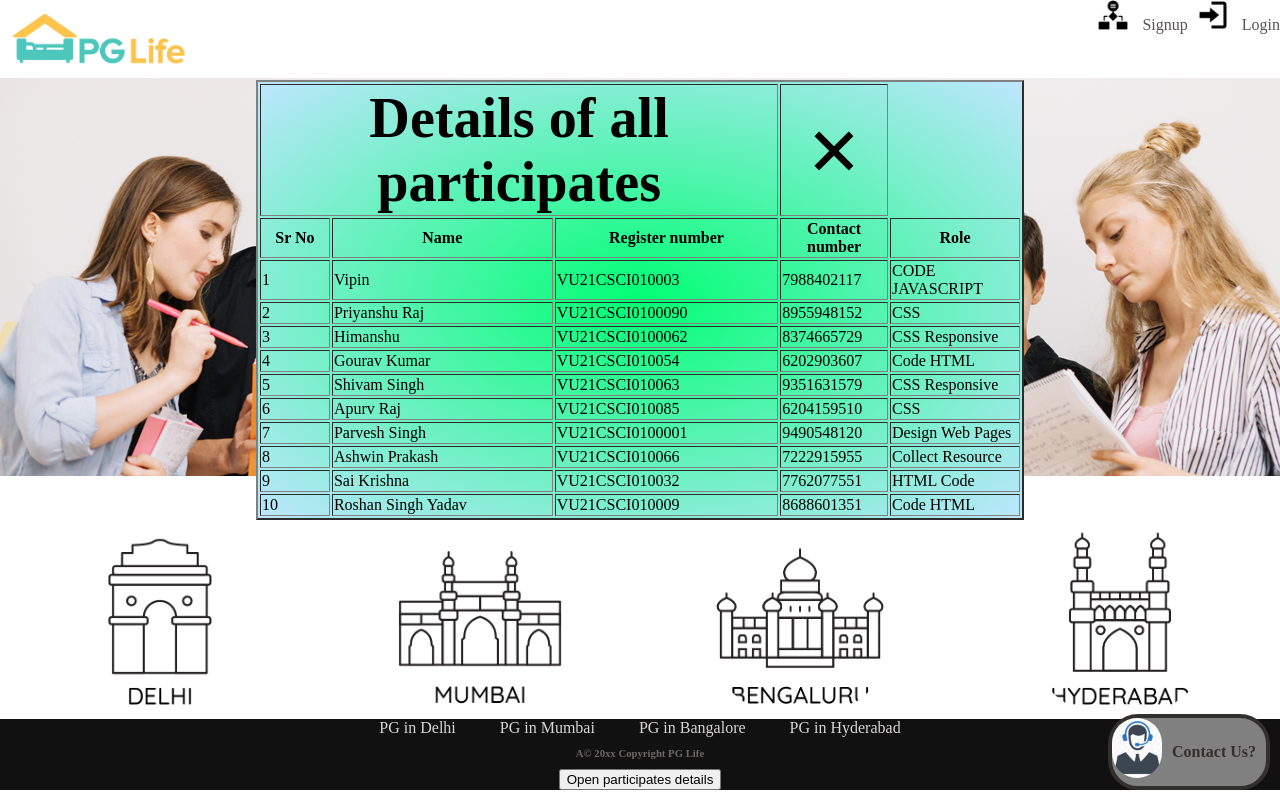
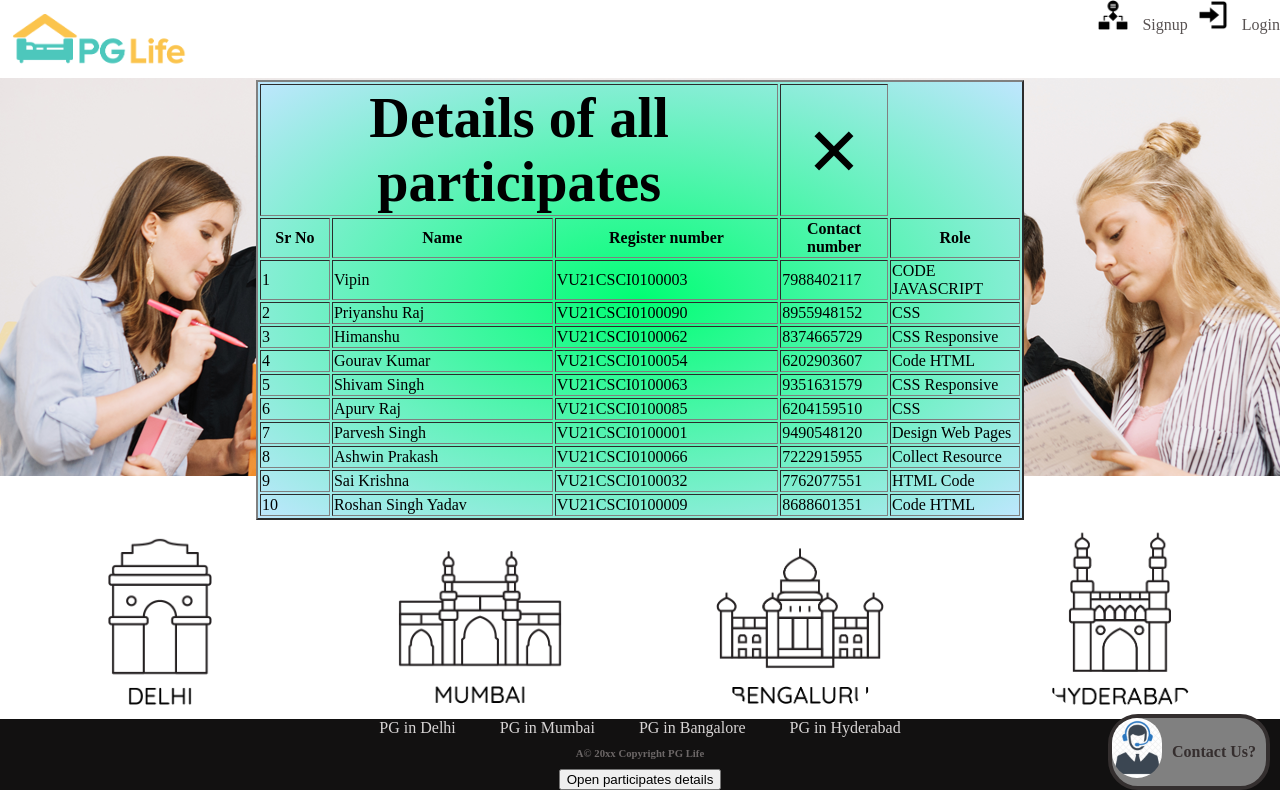
Before and after one commit to vipindagar7/webtechproject, a plain HTML site: page index.html in a window 1280 px wide. Both pictures are taken after a click on the button "Open participates details". Shown: the part 21-821 px from the top of the page. Drawn offline with Linux system fonts and the light colour scheme.

Commit message:
Update index.html

```diff
--- a/index.html
+++ b/index.html
@@ -76,7 +76,7 @@
                     <tr>
                         <td>1</td>
                         <td>Vipin</td>
-                        <td>VU21CSCI010003</td>
+                        <td>VU21CSCI0100003</td>
                         <td>7988402117</td>
                         <td>CODE JAVASCRIPT</td>
                     </tr>
@@ -97,21 +97,21 @@
                     <tr>
                         <td>4</td>
                         <td>Gourav Kumar</td>
-                        <td>VU21CSCI010054</td>
+                        <td>VU21CSCI0100054</td>
                         <td>6202903607</td>
                         <td>Code HTML</td>
                     </tr>
                     <tr>
                         <td>5</td>
                         <td>Shivam Singh</td>
-                        <td>VU21CSCI010063</td>
+                        <td>VU21CSCI0100063</td>
                         <td>9351631579</td>
                         <td>CSS Responsive</td>
                     </tr>
                     <tr>
                         <td>6</td>
                         <td>Apurv Raj</td>
-                        <td>VU21CSCI010085</td>
+                        <td>VU21CSCI0100085</td>
                         <td>6204159510</td>
                         <td>CSS</td>
                     </tr>
@@ -125,21 +125,21 @@
                     <tr>
                         <td>8</td>
                         <td>Ashwin Prakash</td>
-                        <td>VU21CSCI010066</td>
+                        <td>VU21CSCI0100066</td>
                         <td>7222915955</td>
                         <td>Collect Resource</td>
                     </tr>
                     <tr>
                         <td>9</td>
                         <td>Sai Krishna</td>
-                        <td>VU21CSCI010032</td>
+                        <td>VU21CSCI0100032</td>
                         <td>7762077551</td>
                         <td>HTML Code</td>
                     </tr>
                     <tr>
                         <td>10</td>
                         <td>Roshan Singh Yadav</td>
-                        <td>VU21CSCI010009</td>
+                        <td>VU21CSCI0100009</td>
                         <td>8688601351</td>
                         <td>Code HTML</td>
                     </tr>
```
